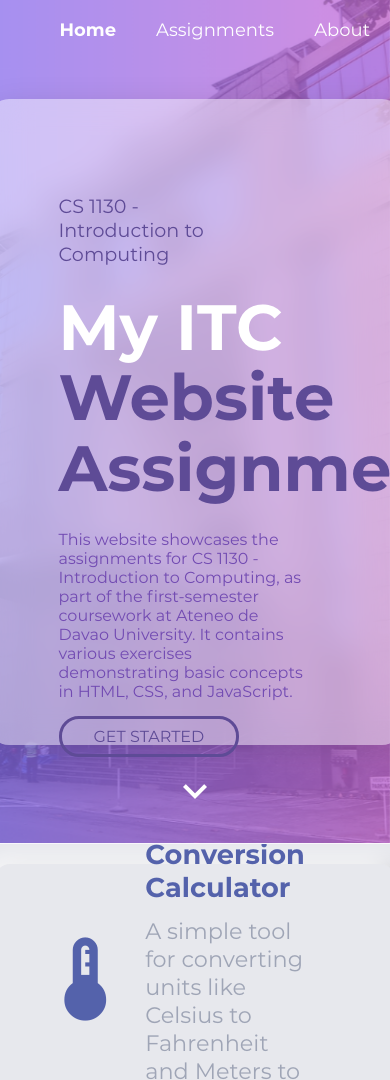
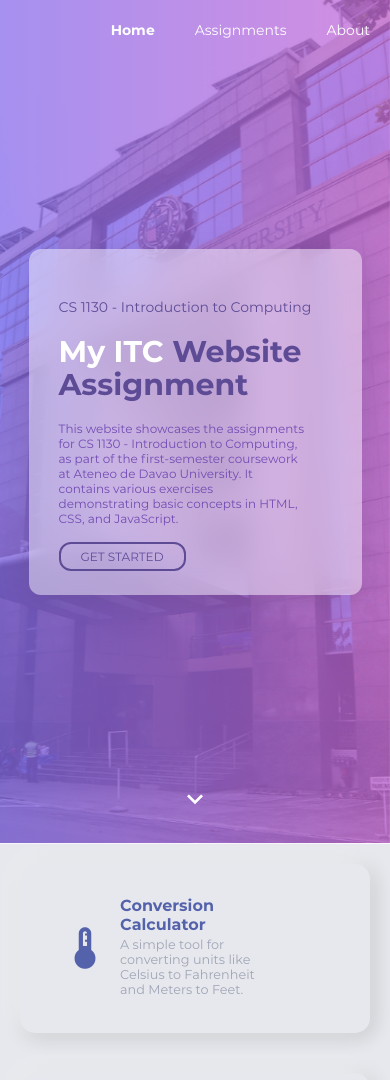
Before and after one commit to RayEmanueleUntal/ITC, a plain HTML site: page index.html in a window 390 px wide. Shown: the top 1080 px of the page. Drawn offline with Linux system fonts and the light colour scheme.

Commit message:
Update index.css

```diff
--- a/css/index.css
+++ b/css/index.css
@@ -181,19 +181,6 @@ background: rgba(0, 0, 0, 0); /* A transparent overlay to make text readable */
     font-weight: normal;
 }
 
-@media (max-width: 1024px) {
-    .front-content h1, .front-content h5 {
-        max-width: 90%;
-    }
-
-    .front-content h1 {
-        font-size: 4rem;
-    }
-
-    .front-content h5 {
-        font-size: 1rem;
-    }
-}
 
 .front-content #front-get-started-btn {
     text-transform: uppercase;
@@ -318,14 +305,103 @@ background: rgba(0, 0, 0, 0); /* A transparent overlay to make text readable */
 
 @font-face {
     font-family: 'Montserrat';
-    src: URL("../assets/fonts/Montserrat-Bold.otf") format(opentype);
+    src: url("../assets/fonts/Montserrat-Bold.otf") format("opentype");
     font-weight: bold;
     font-style: normal;
 }
 
 @font-face {
     font-family: 'Montserrat';
-    src: URL("../assets/fonts/Montserrat-Regular.otf") format(opentype);
+    src: url("../assets/fonts/Montserrat-Regular.otf") format("opentype");
     font-weight: normal;
     font-style: normal;
 }
+
+@media (max-width: 1024px), (max-height: 700px) {
+
+    .front-content {
+        height: auto;
+    }
+
+    .front-content h1, .front-content h5 {
+        max-width: 90%;
+    }
+
+    .front-content h1 {
+        font-size: 4rem;
+    }
+
+    .front-content h5 {
+        font-size: 1rem;
+    }
+}
+
+@media (max-width: 768px), (max-height: 768px) {
+
+    .navbar a {
+        font-size: 14px;
+    }
+
+    .front-content {
+        height: auto;
+        max-height: 60vh;
+        width: 70vw;
+        padding: 30px;
+        border-radius: 12px;
+
+    }
+
+    .front-content h1 {
+        font-size: 30px;
+    }
+
+    .front-content h4 {
+        font-size: 14px;
+        max-width: 100%;
+    }
+
+    .front-content h5 {
+        font-size: 12px;
+    }
+
+    .front-content #front-get-started-btn {
+        font-size: 12px;
+        color: #5e4b96;
+        padding-block: 5px;
+        padding-inline: 20px;
+        border-width: 0.15rem;
+        border-radius: 12px;
+    }
+
+    .front #down-arrow #icon-down-arrow {
+        font-size: 2rem;
+    }
+
+    .content {
+        align-items:flex-start;
+    }
+
+    .assignment-btn {
+        height: 20vh;
+        max-height: auto;
+        width: 90vw;
+        box-shadow:
+        -3px -3px 20px 0 rgba(255, 255, 255, 0.7),
+        3px 3px 20px 0 rgba(0, 0, 0, 0.2),
+        inset -3px -3px 20px 0 rgba(255, 255, 255, 0),
+        inset 3px 3px 20px 0 rgba(0, 0, 0, 0.0);
+    }
+
+    .assignment-labels h2 {
+        font-size: 1rem;
+    }
+
+    .assignment-labels h4 {
+        font-size: 0.8rem;
+    }
+
+    .assignment-btn .material-icons {
+        font-size: 50px;
+    }
+
+}
```
Lines whose indentation alone changed are shown as unchanged.
